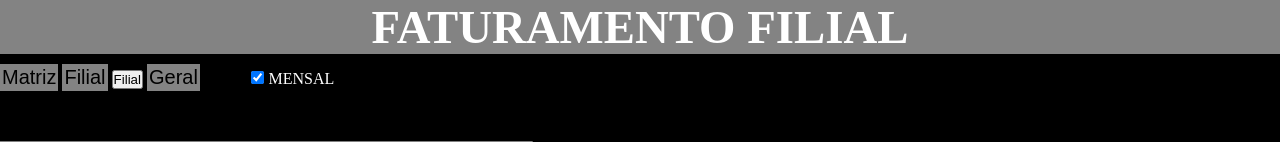
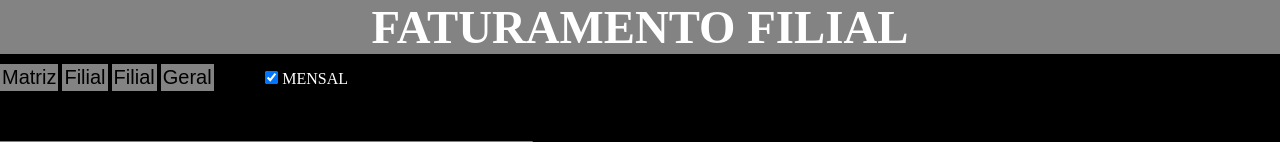
Before and after one commit to luis-fe/PCP_Interno, a Flask app: page /TelaFaturamentoFilial.html in a window 1280 px wide. Shown: the top 142 px of the page. Run offline with Flask 3, Linux system fonts and the light colour scheme.

Commit message:
Commit Plano.

```diff
--- a/static/css/TelaFaturamentoFilial.css
+++ b/static/css/TelaFaturamentoFilial.css
@@ -27,6 +27,7 @@
 
 #Matriz,
 #Filial,
+#Varejo,
 #Geral{
     border: 2px solid var(--cor2);
     background-color: var(--cor2);
```
